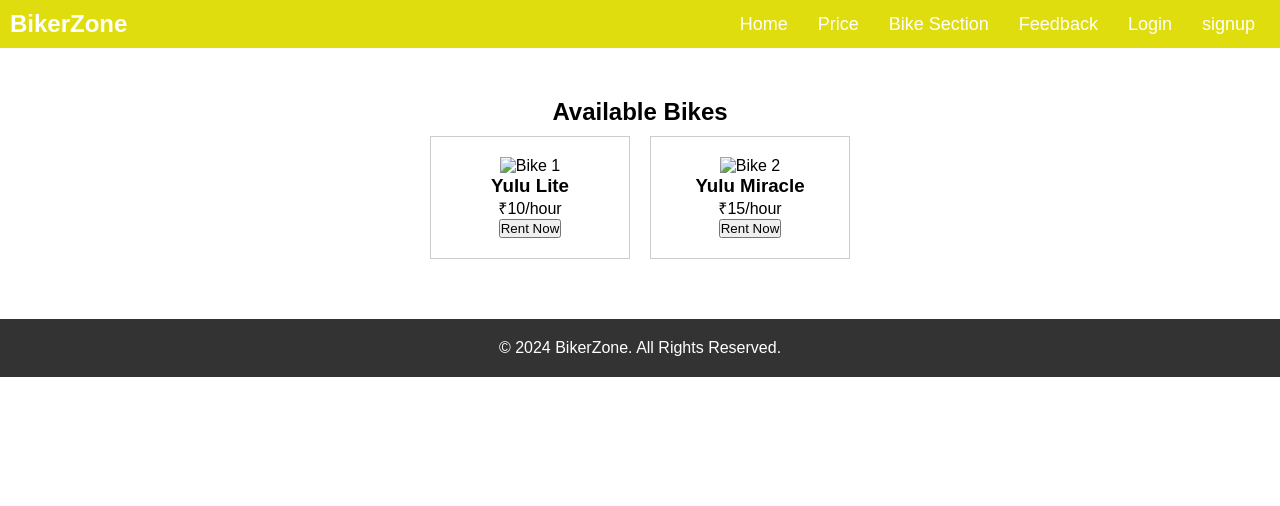
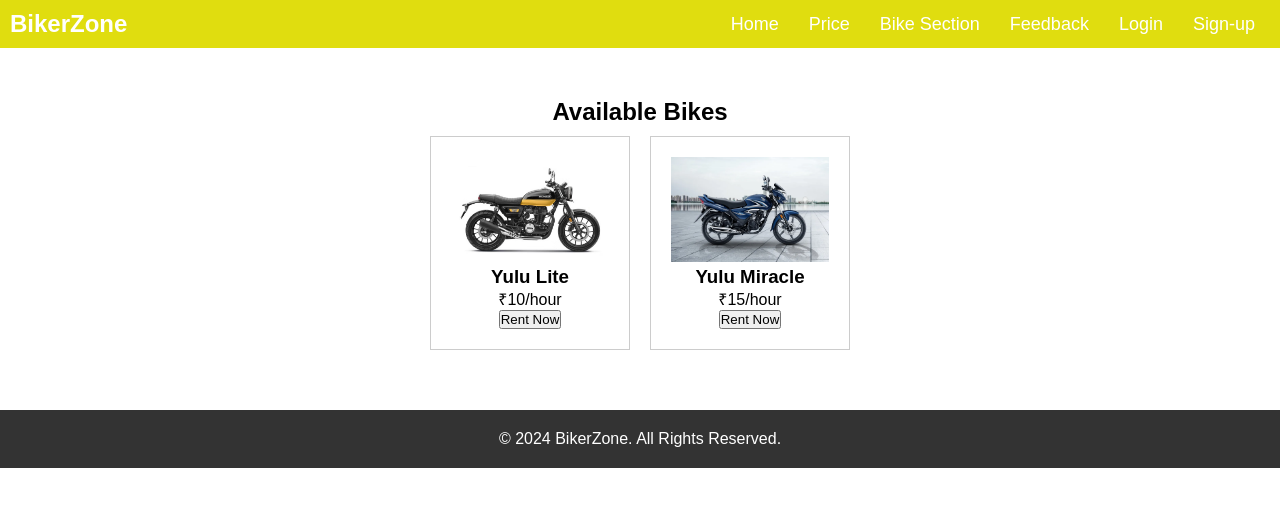
Before and after one commit to manoj-yg/Bike-Rental-project, a plain HTML site: page Bikes.html in a window 1280 px wide. Drawn offline with Linux system fonts and the light colour scheme.

Commit message:
Made small changes

```diff
--- a/Bikes.html
+++ b/Bikes.html
@@ -16,7 +16,7 @@
             <li><a href="bikes.html">Bike Section</a></li>
             <li><a href="feedback.html">Feedback</a></li>
             <li><a href="login.html">Login</a></li>
-            <li><a href="signup.html">signup</a></li>
+            <li><a href="signup.html">Sign-up</a></li>
         </ul>
     </nav>
 
@@ -25,13 +25,13 @@
         <h2>Available Bikes</h2>
         <div class="bike-list">
             <div class="bike-card">
-                <img src="bike1.jpg" alt="Bike 1">
+                <img src="bike1.avif" alt="Bike 1">
                 <h3>Yulu Lite</h3>
                 <p>₹10/hour</p>
                 <button>Rent Now</button>
             </div>
             <div class="bike-card">
-                <img src="bike2.jpg" alt="Bike 2">
+                <img src="bike2.webp" alt="Bike 2">
                 <h3>Yulu Miracle</h3>
                 <p>₹15/hour</p>
                 <button>Rent Now</button>
```
Also changed, not shown: feedback.html (+1 -1 lines), index.html (+2 -1 lines), login.html (+1 -1 lines), prices.html (+1 -1 lines), signup.html (+1 -1 lines), 2 other files.
